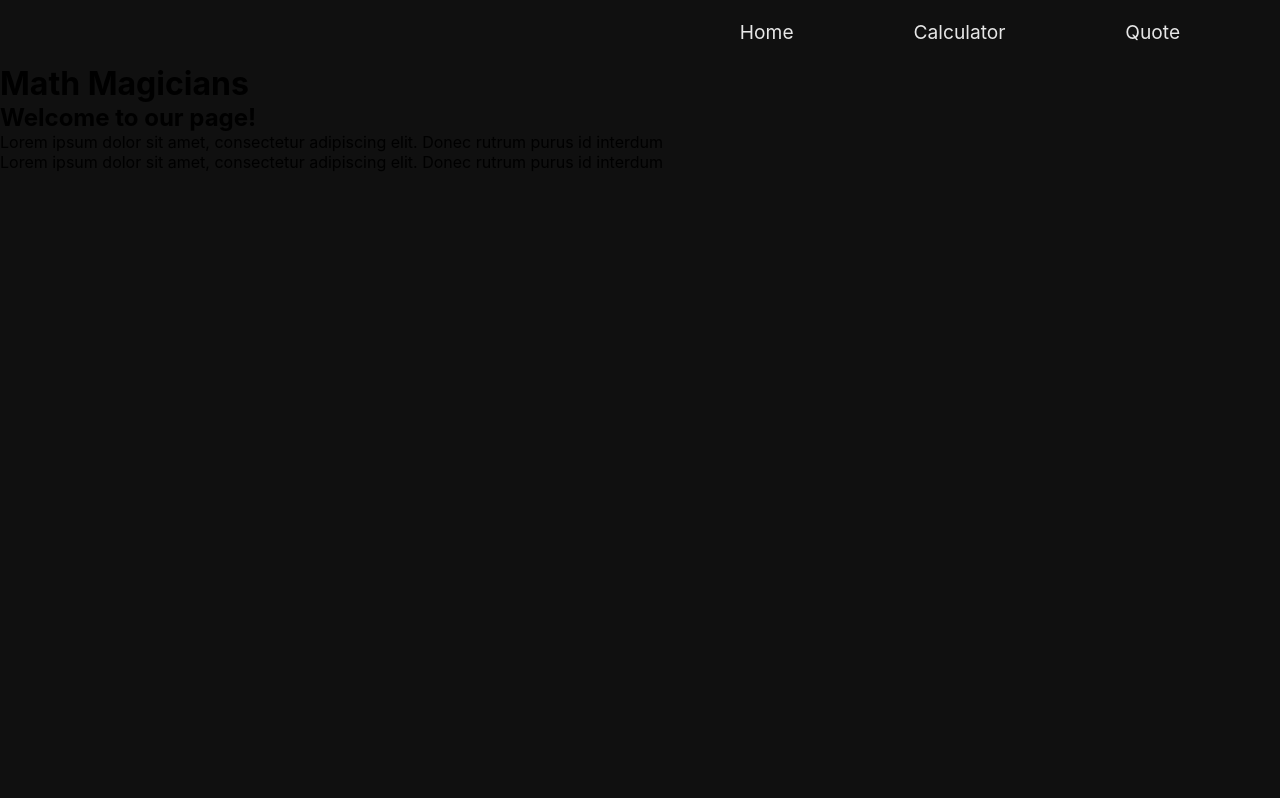
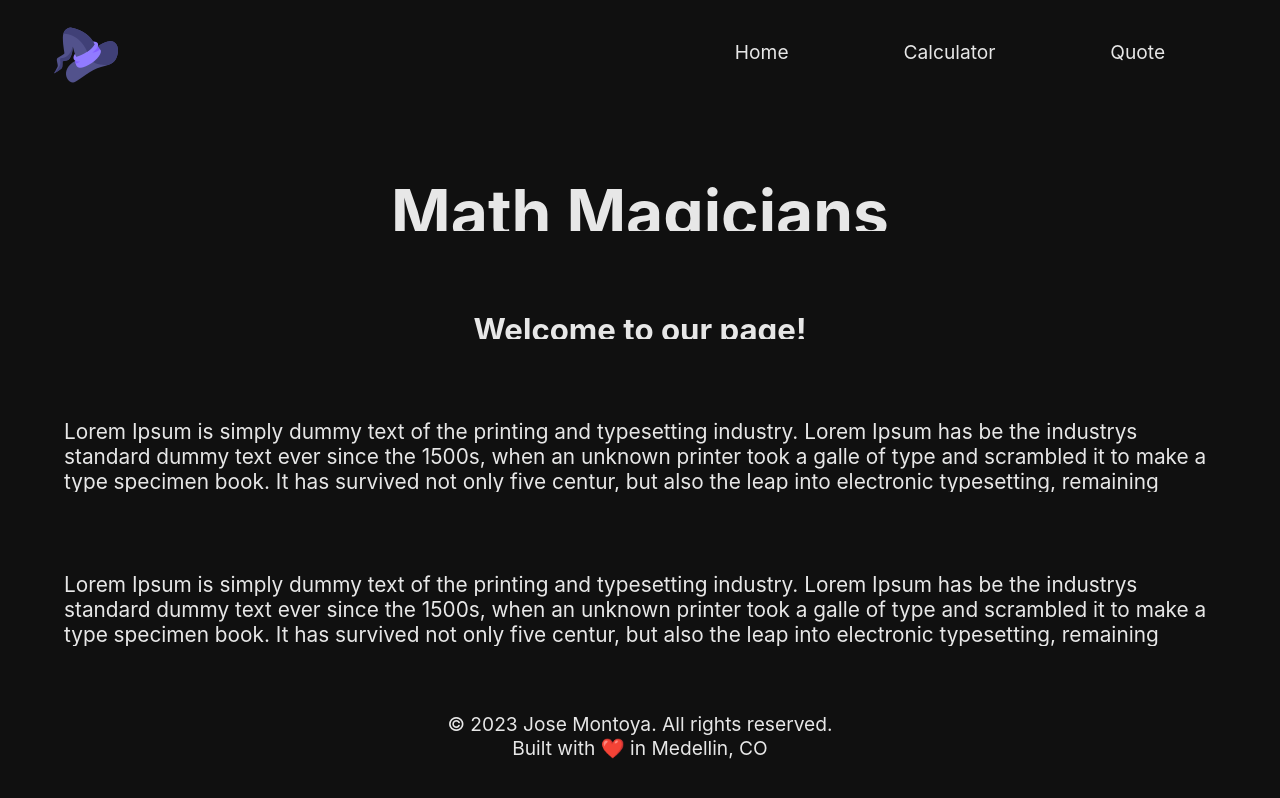
Before and after one commit to jmonto55/Math-magicians, a React (Create React App) app: page / in a window 1280 px wide. Built offline with nearby package versions, Linux system fonts and the light colour scheme.

Commit message:
Add home page styles

```diff
--- a/package.json
+++ b/package.json
@@ -3,6 +3,10 @@
   "version": "0.1.0",
   "private": true,
   "dependencies": {
+    "@fortawesome/fontawesome-svg-core": "^6.3.0",
+    "@fortawesome/free-regular-svg-icons": "^6.3.0",
+    "@fortawesome/free-solid-svg-icons": "^6.3.0",
+    "@fortawesome/react-fontawesome": "^0.2.0",
     "@testing-library/jest-dom": "^5.16.5",
     "@testing-library/react": "^13.4.0",
     "@testing-library/user-event": "^13.5.0",
--- a/src/App.js
+++ b/src/App.js
@@ -3,6 +3,7 @@ import Calculator from './components/Calculator';
 import Home from './components/Home';
 import Quote from './components/Quote';
 import Navbar from './components/Navbar';
+import Footer from './components/Footer';
 
 function App() {
   return (
@@ -13,6 +14,7 @@ function App() {
         <Route path="/quote" element={<Quote />} />
         <Route path="/calculator" element={<Calculator />} />
       </Routes>
+      <Footer />
     </>
   );
 }
--- /dev/null
+++ b/src/components/Footer.js
@@ -0,0 +1,10 @@
+import styles from '../sass/Footer.module.scss';
+
+const Footer = () => (
+  <footer className={styles.footer}>
+    <p>© 2023 Jose Montoya. All rights reserved.</p>
+    <p>Built with ❤️ in Medellin, CO</p>
+  </footer>
+);
+
+export default Footer;
--- a/src/components/Home.js
+++ b/src/components/Home.js
@@ -1,9 +1,21 @@
+import styles from '../sass/Home.module.scss';
+
 const Home = () => (
-  <div>
+  <div className={styles.home_wrapper}>
     <h1>Math Magicians</h1>
     <h2>Welcome to our page!</h2>
-    <p>Lorem ipsum dolor sit amet, consectetur adipiscing elit. Donec rutrum purus id interdum</p>
-    <p>Lorem ipsum dolor sit amet, consectetur adipiscing elit. Donec rutrum purus id interdum</p>
+    <p>
+      Lorem Ipsum is simply dummy text of the printing and typesetting industry. Lorem Ipsum has be
+      the industrys standard dummy text ever since the 1500s, when an unknown printer took a galle
+      of type and scrambled it to make a type specimen book. It has survived not only five centur,
+      but also the leap into electronic typesetting, remaining essentially unchanged
+    </p>
+    <p>
+      Lorem Ipsum is simply dummy text of the printing and typesetting industry. Lorem Ipsum has be
+      the industrys standard dummy text ever since the 1500s, when an unknown printer took a galle
+      of type and scrambled it to make a type specimen book. It has survived not only five centur,
+      but also the leap into electronic typesetting, remaining essentially unchanged
+    </p>
   </div>
 );
 
--- a/src/components/Navbar.js
+++ b/src/components/Navbar.js
@@ -8,8 +8,9 @@ const Navbar = () => {
     fontSize: '1.2rem',
   };
   return (
-
+    <div className={styles.navbar_wrapper}>
       <nav className={styles.navbar}>
+        <i className={styles.wizard_hat} />
         <ul className={styles.navbar_list}>
           <li>
             <Link style={linkStyles} to="/">Home</Link>
@@ -22,6 +23,7 @@ const Navbar = () => {
           </li>
         </ul>
       </nav>
+    </div>
   );
 };
 
--- a/src/sass/Calculator.module.scss
+++ b/src/sass/Calculator.module.scss
@@ -1,6 +1,5 @@
 .main_container {
   width: 100vw;
-  height: 100vh;
   display: flex;
 }
 
--- /dev/null
+++ b/src/sass/Footer.module.scss
@@ -0,0 +1,9 @@
+footer {
+  width: 100vw;
+  text-align: center;
+  position: fixed;
+  bottom: 0;
+  font-size: 1.2rem;
+  color: #e7e7e7;
+  padding: 40px;
+}
--- /dev/null
+++ b/src/sass/Home.module.scss
@@ -0,0 +1,23 @@
+.home_wrapper {
+  display: flex;
+  flex-direction: column;
+  width: 100vw;
+  height: 80vh;
+  // justify-content: space-evenly;
+  align-items: center;
+  font-size: 1.3rem;
+  color: #e7e7e7;
+  padding: 5%;
+  h1 {
+    margin-bottom: 80px;
+    font-size: 4rem;
+    position: relative;
+  }
+  h2 {
+    margin-bottom: 40px;
+  }
+  p {
+    max-width: 1400px;
+    margin: 40px 0;
+  }
+}
--- a/src/sass/Navbar.module.scss
+++ b/src/sass/Navbar.module.scss
@@ -1,7 +1,15 @@
+.navbar_wrapper {
+  width: 100vw;
+  display: flex;
+  justify-content: center;
+}
+
 .navbar {
+  max-width: 1500px;
+  padding: 20px;
   display: flex;
   width: 100%;
-  justify-content: flex-end;
+  justify-content: space-between;
   .navbar_list {
     display: flex;
     width: 50%;
@@ -10,4 +18,13 @@
       padding: 20px;
     }
   }
+  .wizard_hat {
+    display: block;
+    width: 70px;
+    height: 70px;
+    background-image: url(../assets/witch-hat.png);
+    background-position: center;
+    background-repeat: no-repeat;
+    margin-left: 2.5%;
+  }
 }
```
Also changed, not shown: src/assets/witch-hat.png (added), 1 other file (tests, documents, lock files or other folders). Lines whose indentation alone changed are shown as unchanged.
